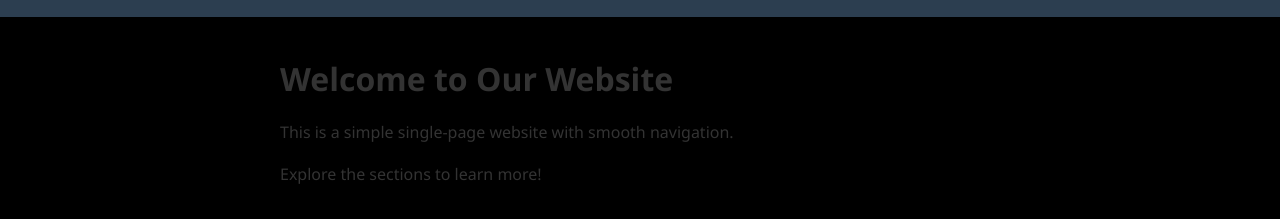
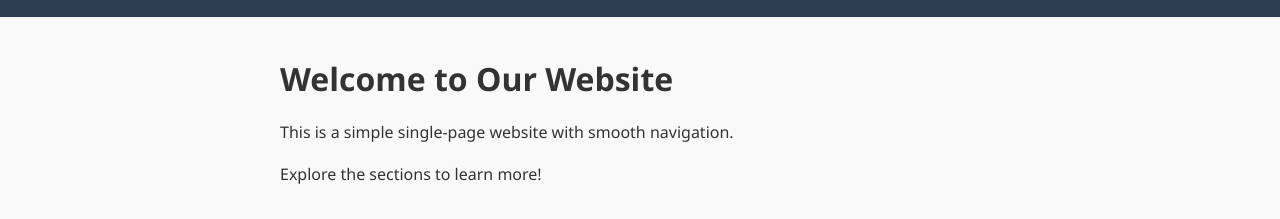
Before and after one commit to imiz5603/testchatgptwbesite, a plain HTML site: page index.html in a window 1280 px wide. Shown: the part 63-282 px from the top of the page. Drawn offline with Linux system fonts and the light colour scheme.

Commit message:
Update index.html

```diff
--- a/index.html
+++ b/index.html
@@ -13,7 +13,7 @@
     }
 
     body {
-      background-color: black;
+      background-color: #f9f9f9;
       color: #333;
     }
 
```
